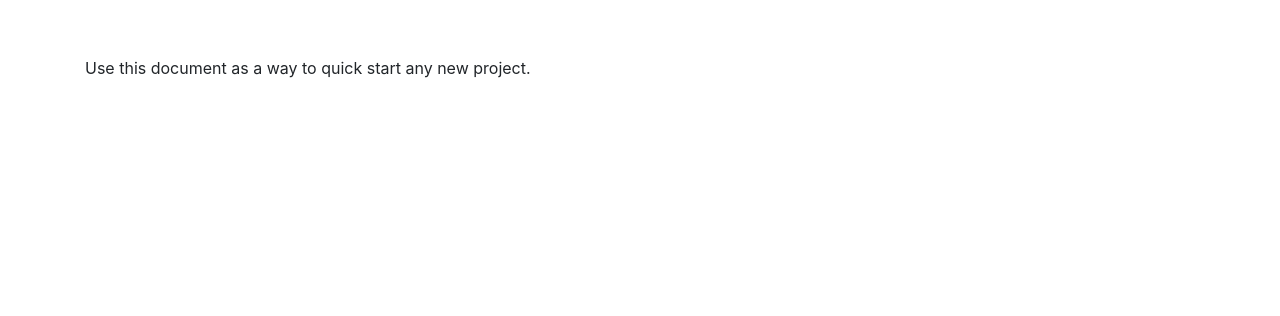
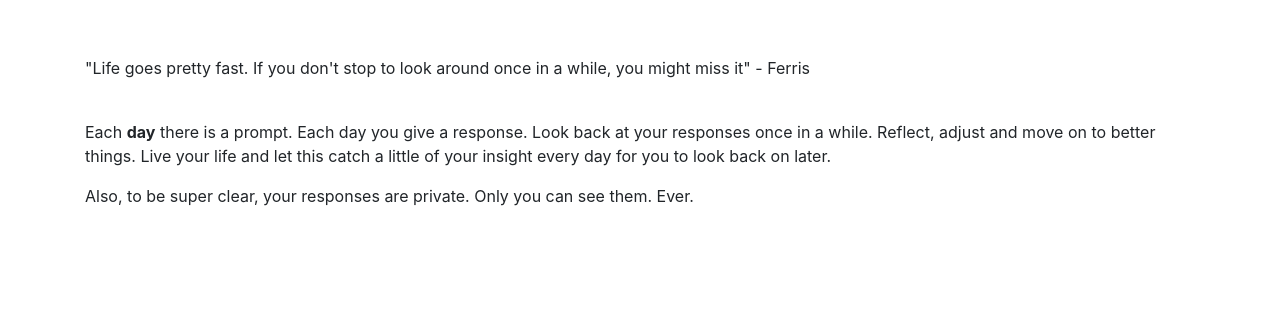
Before and after one commit to allyjweir/daily-q-a, a Django app: page / in a window 1280 px wide. Shown: the top 316 px of the page. Run offline with Django 3.2, Linux system fonts and the light colour scheme; some libraries are stand-ins or nearby versions.

Commit message:
Add opening crawl

```diff
--- a/daily-q-a/templates/base.html
+++ b/daily-q-a/templates/base.html
@@ -42,16 +42,10 @@
               <li class="nav-item">
                 <a class="nav-link" href="{% url 'home' %}">Home</a>
               </li>
-              <li class="nav-item">
-                <a class="nav-link" href="{% url 'about' %}">About</a>
-              </li>
             </ul>
 
             <ul class="nav navbar-nav pull-xs-right">
               {% if request.user.is_authenticated %}
-                <li class="nav-item">
-                  <a class="nav-link" href="{% url 'users:detail' request.user.username  %}">{% trans "My Profile" %}</a>
-                </li>
                 <li class="nav-item">
                   <a class="nav-link" href="{% url 'account_logout' %}">{% trans "Sign Out" %}</a>
                 </li>
--- a/daily-q-a/templates/pages/about.html
+++ /dev/null
@@ -1 +0,0 @@
-{% extends "base.html" %}
--- a/daily-q-a/templates/pages/home.html
+++ b/daily-q-a/templates/pages/home.html
@@ -1 +1,17 @@
 {% extends "base.html" %}
+
+{% block content %}
+<p>"Life goes pretty fast. If you don't stop to look around once in a while, you
+   might miss it" - Ferris</p>
+<br/>
+<p>
+  Each <strong>day</strong> there is a prompt. Each day you give a response.
+  Look back at your responses once in a while. Reflect, adjust and move on to
+  better things. Live your life and let this catch a little of your insight
+  every day for you to look back on later.
+</p>
+<p>
+  Also, to be super clear, your responses are private. Only you can see them.
+  Ever.
+</p>
+{% endblock content %}
```
